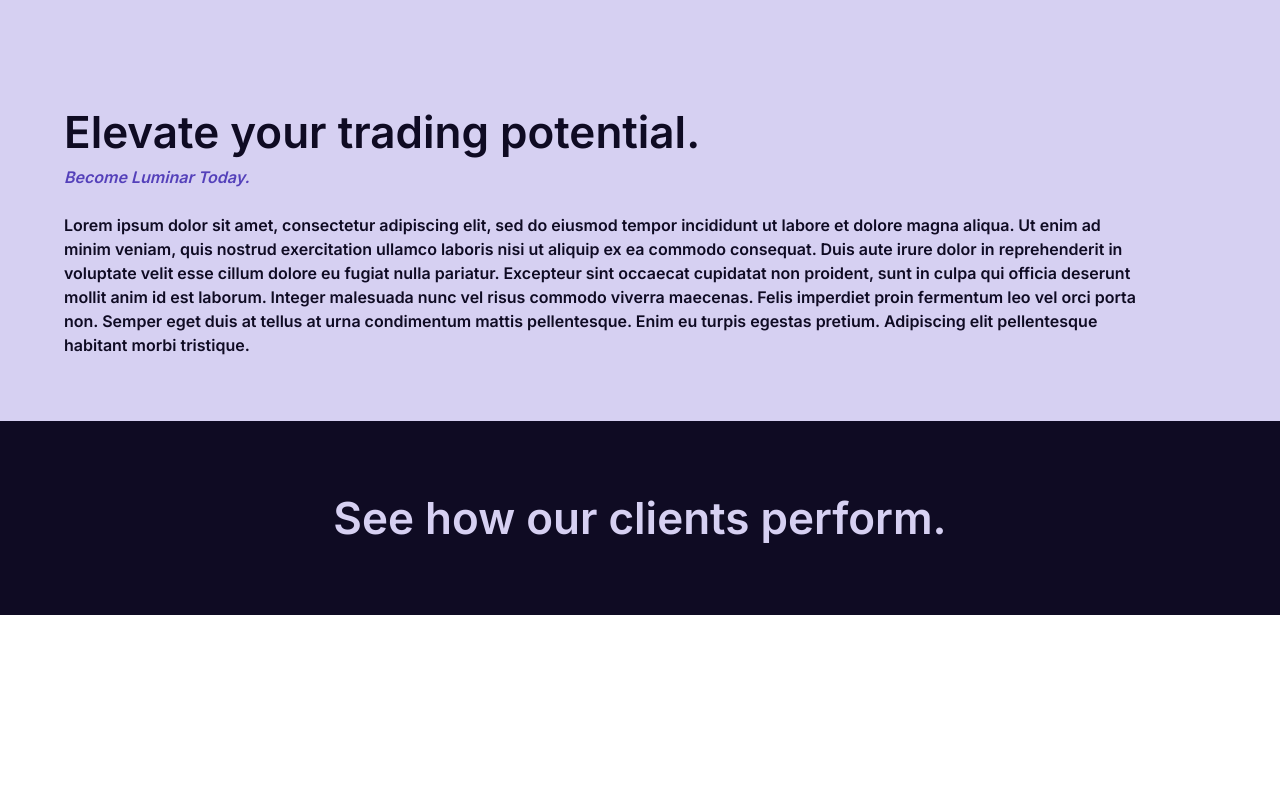
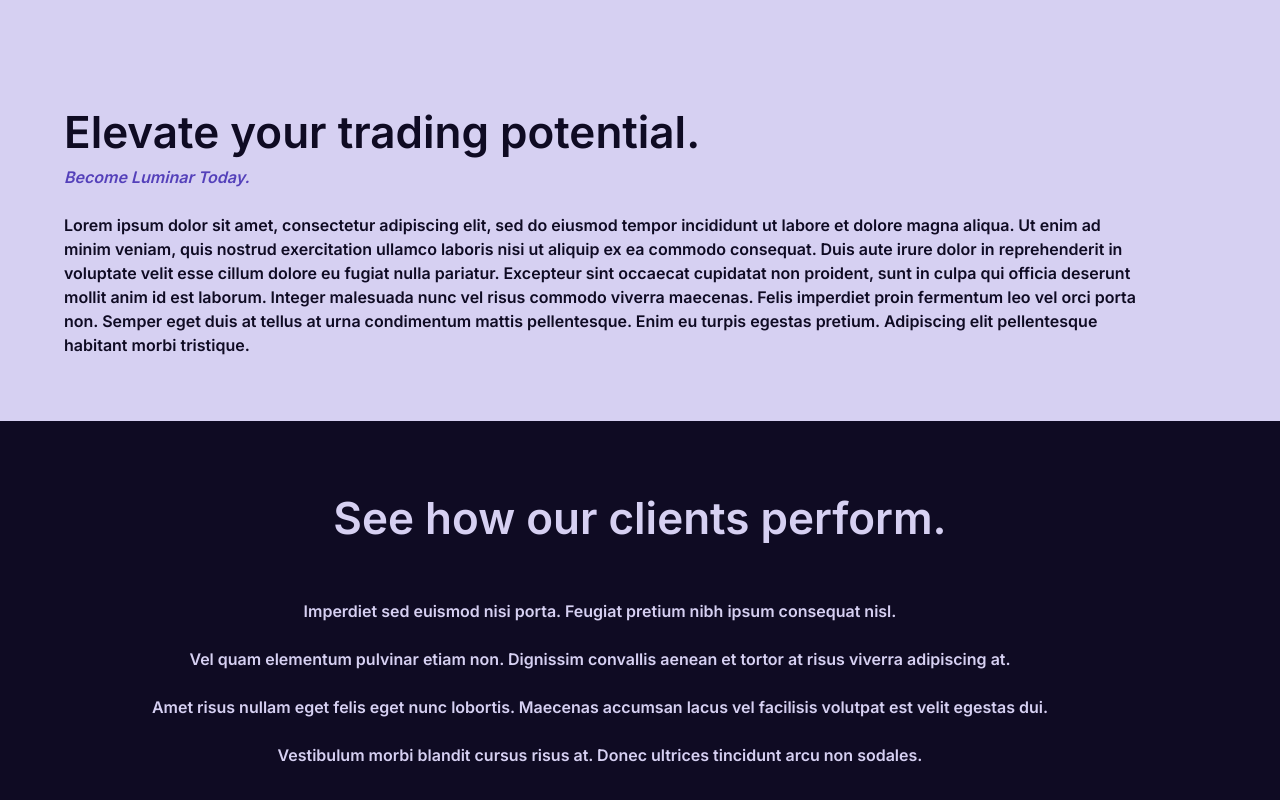
Before and after one commit to wakeupaj/luminarfinance, a React (Vite) app: page / in a window 1280 px wide. Shown: the part 282-1082 px from the top of the page. Before the commit the page ends 897 px from the top, so only its background shows below. Built offline with nearby package versions, Linux system fonts and the light colour scheme; no server answers.

Commit message:
added testimonal

```diff
--- a/src/pages/Home.jsx
+++ b/src/pages/Home.jsx
@@ -45,11 +45,26 @@ export const Home = () => {
         </div>
 
         <div className={`${theme === 'light' ? 'bg-background' : 'bg-light-background'} ${theme === 'light' ? 'text-text' : 'text-light-text'} w-full`}>
-          <div className={`w-full`}>
-            <section id="testimonials" className={`flex flex-col items-center justify-center ${styles.paddingY} ${theme === 'light' ? 'bg-background' : 'bg-light-background' }`}>
+          <div>
+            <section id="clientsperform" className={`flex flex-col items-center justify-center ${styles.paddingY} ${theme === 'light' ? 'bg-background' : 'bg-light-background' }`}>
               <div className={`flex-1 flex justify-center items-center p-0`}>
                 <h1 className={`font-inter font-normal text-[44px] text-center ${theme === 'light' ? 'text-text' : 'text-light-text'}`}>See how our clients perform.</h1>
               </div>
+              <br></br>
+                  <br></br>
+              <div className={`${styles.flexStart} mr-20`} >
+                  <p2 className={`font-inter font-normal text-[16px] text-center`}>Imperdiet sed euismod nisi porta. Feugiat pretium nibh ipsum consequat nisl.
+                  <br></br>
+                  <br></br>
+                  Vel quam elementum pulvinar etiam non. Dignissim convallis aenean et tortor at risus viverra adipiscing at.
+                  <br></br>
+                  <br></br>
+                  Amet risus nullam eget felis eget nunc lobortis. Maecenas accumsan lacus vel facilisis volutpat est velit egestas dui.
+                  <br></br>
+                  <br></br>
+                  Vestibulum morbi blandit cursus risus at. Donec ultrices tincidunt arcu non sodales.
+                  </p2>
+                </div>
             </section>
           </div>
         </div>
```
